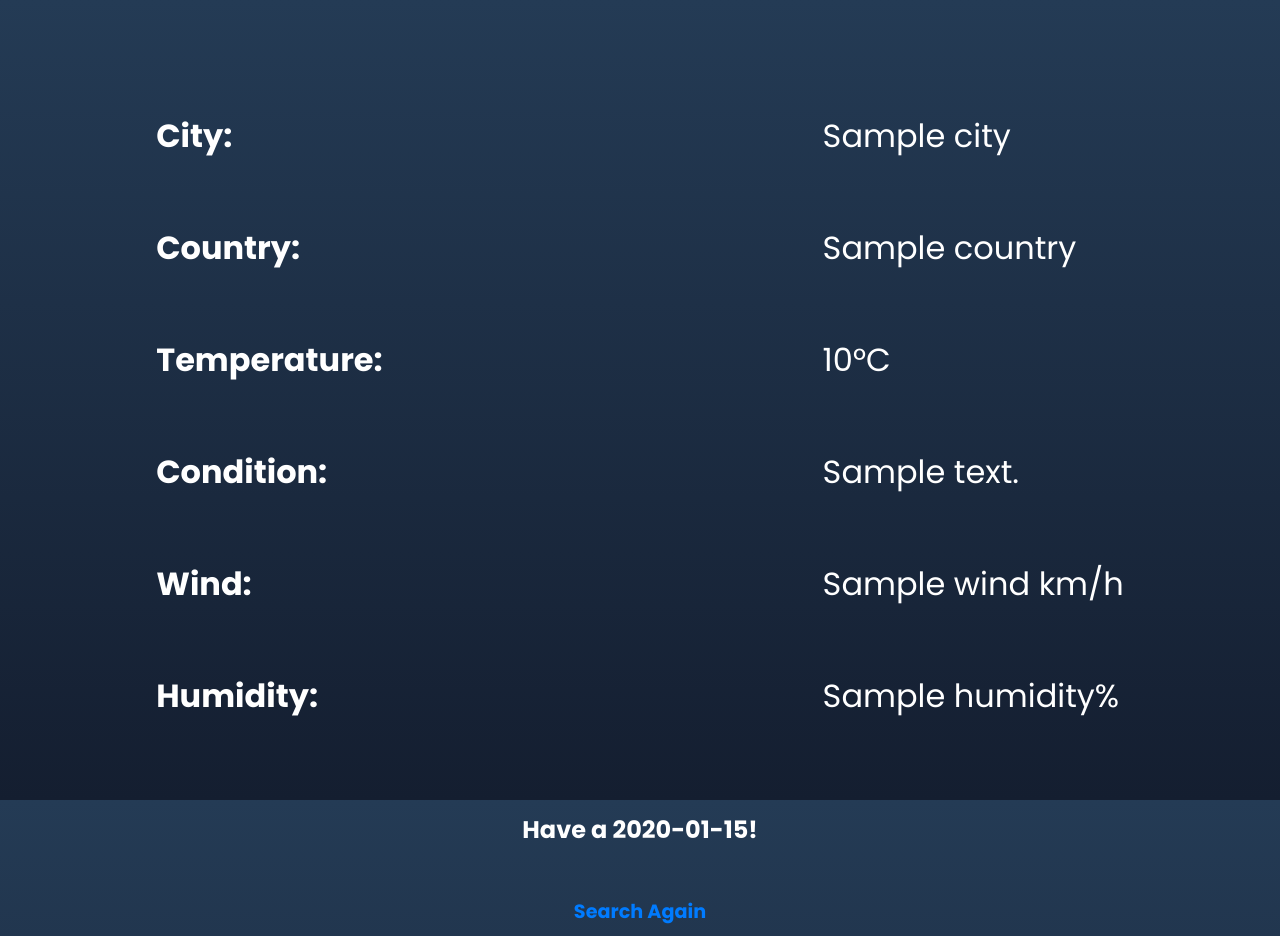
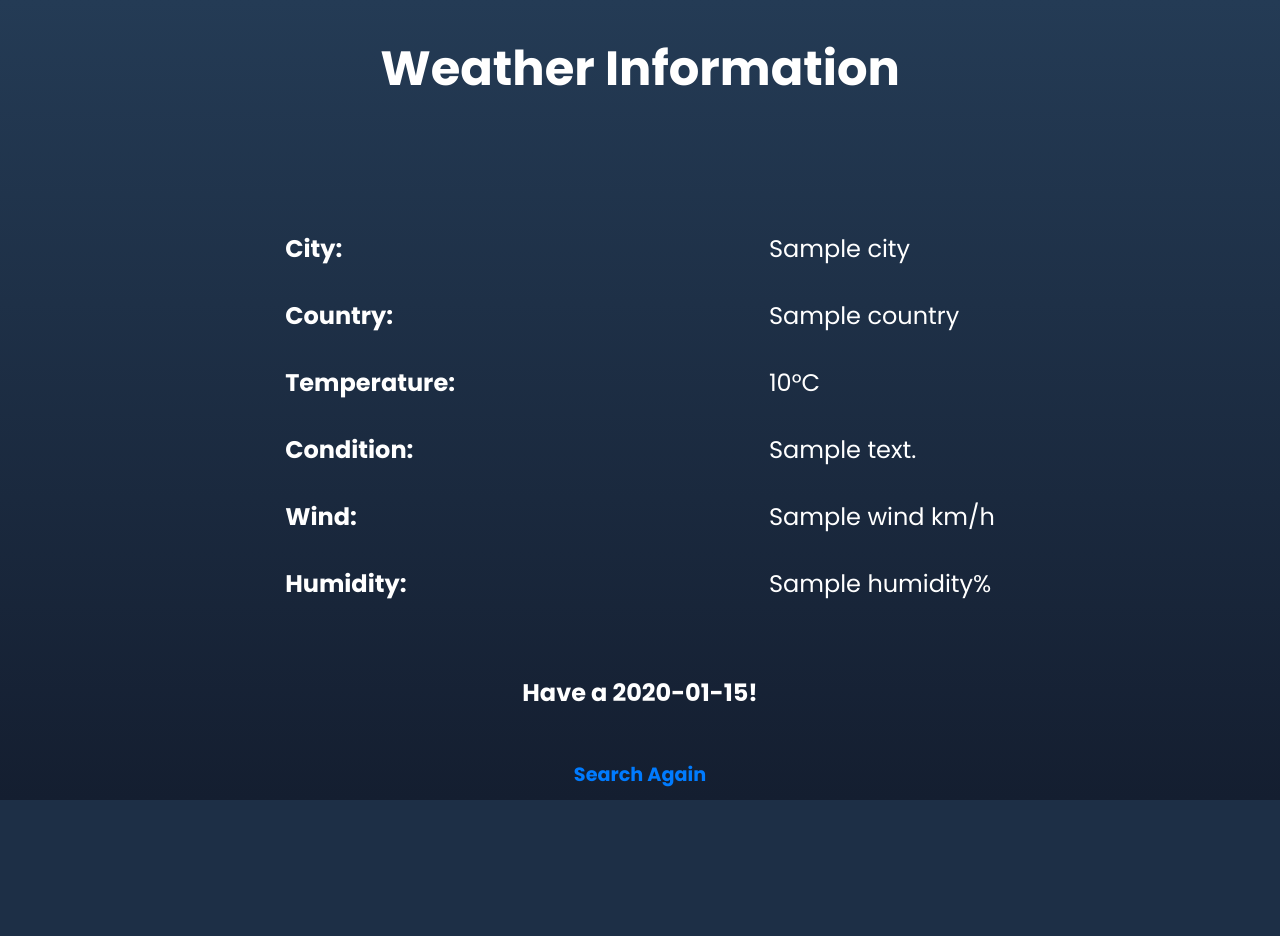
Before and after one commit to LTR0E/WeatherApp, a Flask app: template templates/result.html in a window 1280 px wide. After the commit the page ends 800 px from the top, so only its background shows below. Run offline with Flask 3, Linux system fonts and the light colour scheme; the template is opened without the code that fills it: most values are stand-ins (such as "Sample title", 1, 10 or a date in 2020); some libraries are stand-ins or nearby versions; some web fonts are replaced.

Commit message:
Refactor styles for improved layout and readability

```diff
--- a/static/styles.css
+++ b/static/styles.css
@@ -1,4 +1,5 @@
 @import url('https://fonts.googleapis.com/css2?family=Afacad+Flux:wght@100..1000&family=Josefin+Sans:ital,wght@0,100..700;1,100..700&family=Montserrat:ital,wght@0,500;1,500&family=Poppins:ital,wght@0,100;0,200;0,300;0,400;0,500;0,600;0,700;0,800;0,900;1,100;1,200;1,300;1,400;1,500;1,600;1,700;1,800;1,900&family=Quicksand:wght@300..700&display=swap');
+
 
 body {
     display: flex;
@@ -15,7 +16,6 @@ body {
     height: 100vh;
     font-family: Poppins, sans-serif;
     font-size: 1.2rem;
-
 }
 
 form {
@@ -112,9 +112,9 @@ button:hover {
     #weather {
         display: grid;
         grid-template-columns: 2fr 1fr;
-        font-size: 2rem;
-        padding: 20px;
-        gap: 4rem;
+        font-size: 1.5rem;
+        padding: 10px;
+        gap: 2rem;
     }
 
     .wi {
```
